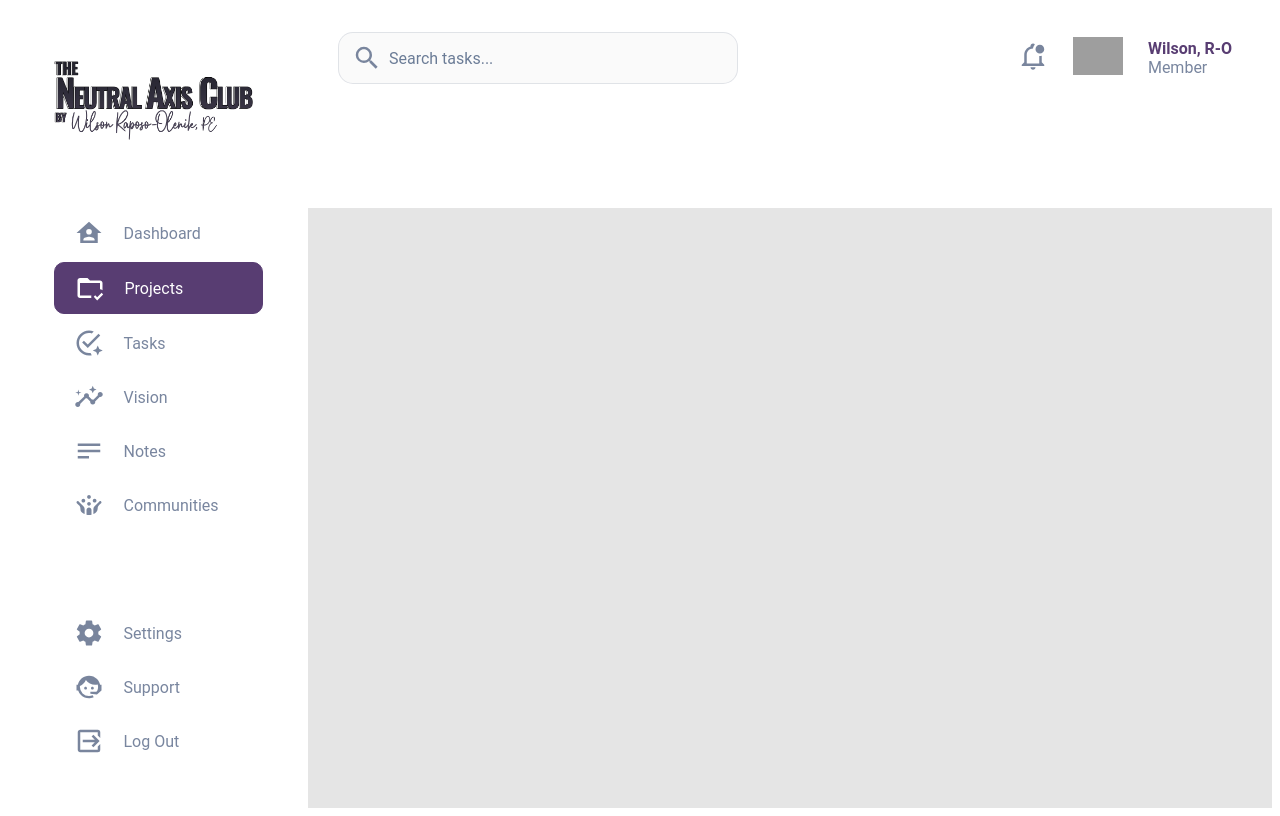
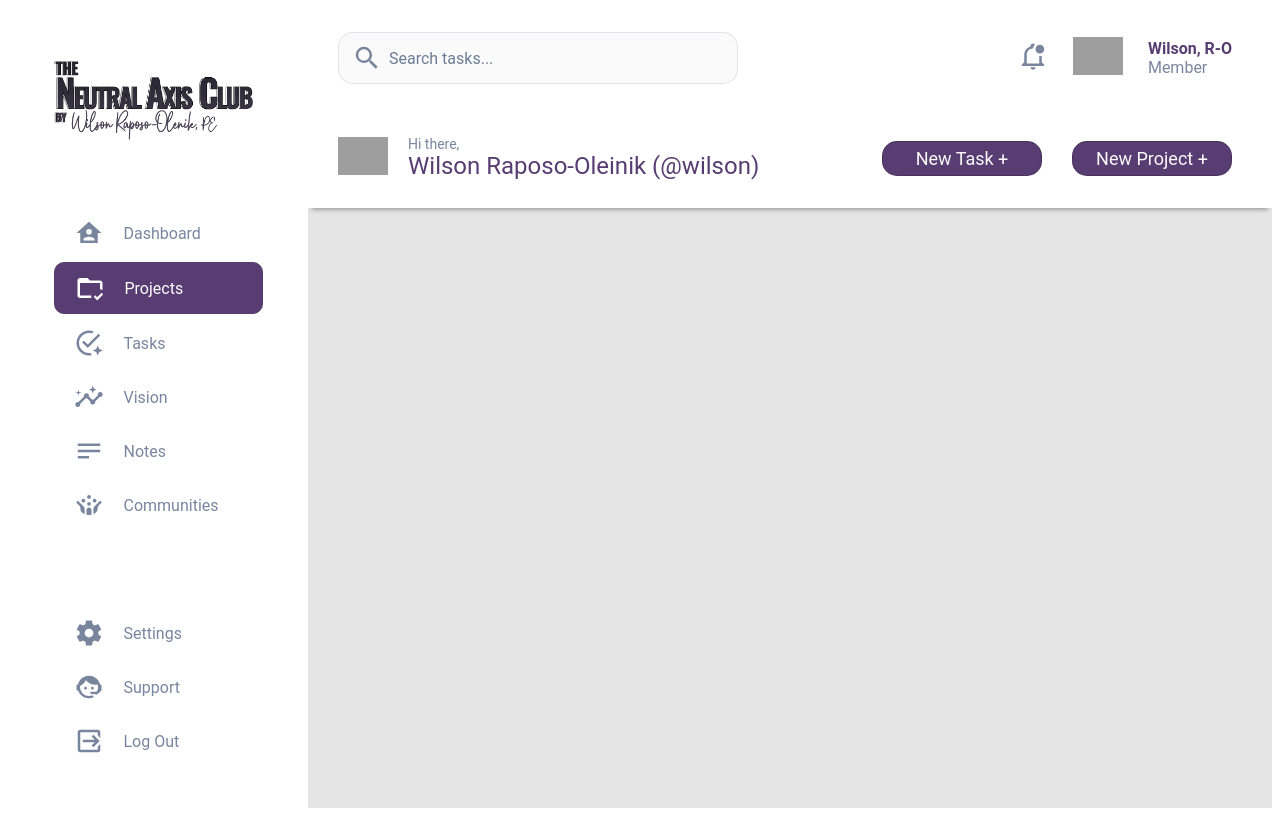
Before and after one commit to pwilsonrf/admin-dashboard, a plain HTML site: page index.html in a window 1280 px wide. Drawn offline with Linux system fonts and the light colour scheme; grey boxes are pictures that could not be loaded.

Commit message:
Completed and styled bottom part of header

```diff
--- a/index.html
+++ b/index.html
@@ -29,7 +29,20 @@
                     </div>
                 </div>
             </div>
-            <div class="header-bottom"></div>
+            <div class="header-bottom">
+                <div class="header-bottom-left">
+                    <div class="img-container"><img src="img/Profile Photo.png" alt="Profile photo"/></div>
+                    <div class="greeting">
+                        <p id="greeting-text">Hi there,</p>
+                        <p>Wilson Raposo-Oleinik (@wilson)</p>
+                    </div>
+
+                </div>
+                <div class="header-bottom-right">
+                    <div class="new-task-btn"><button>New Task +</button></div>
+                    <div class="new-project-btn"><button>New Project +</button></div>
+                </div>
+            </div>
         </div>
         <div class="sidebar">
             <div class="dashboard-logo">
--- a/styles.css
+++ b/styles.css
@@ -17,6 +17,8 @@
 
     display: grid;
     grid-template-rows: 100px 100px;
+
+    box-shadow: 0 6px 4px -4px rgba(0,0,0,0.3);
 
 }
 
@@ -290,3 +292,76 @@ input.nosubmit {
     color: #583D72;
 
 }
+
+
+.header-bottom{
+    display: flex;
+    justify-content: space-between;
+
+}
+.header-bottom-left{
+    display: flex;
+    padding-left: 30px;
+    gap: 20px;
+    align-items: center;
+}
+
+.initials{
+    height: 50px;
+    width: 50px;
+    background-color: #FAFAFA;
+    border: 1px solid rgb(0,0,0,0.2);
+    border-radius: 50%;
+    display: inline-block;
+    display: flex;
+    align-items: center;
+    justify-content: center;
+
+
+
+}
+
+
+/*Header Bottom Styling*/
+.initials p {
+    font-size: 16px;
+    font-family: Roboto;
+    color: #583D72;
+}
+
+.greeting p{
+    font-size: 24px;
+    color: #583D72;
+    font-family: Roboto;
+    margin: auto 0 auto 0;
+
+}
+
+#greeting-text{
+    font-size: 14px;
+    color: #79869F;
+}
+
+.img-container img {
+    width: 50px;
+}
+
+.header-bottom-right{
+    display: flex;
+    align-items: center;
+    padding-right: 40px;
+    gap: 30px;
+}
+
+
+.header-bottom-right button{
+    width: 160px;
+    height: 35px;
+    background-color: #583D72;
+    border: 1px solid rgb(0,0,0,0.2);
+    border-radius: 15px;
+
+    font-size: 18px;
+    color: #FAFAFA;
+    font-family: Roboto;
+}
```
